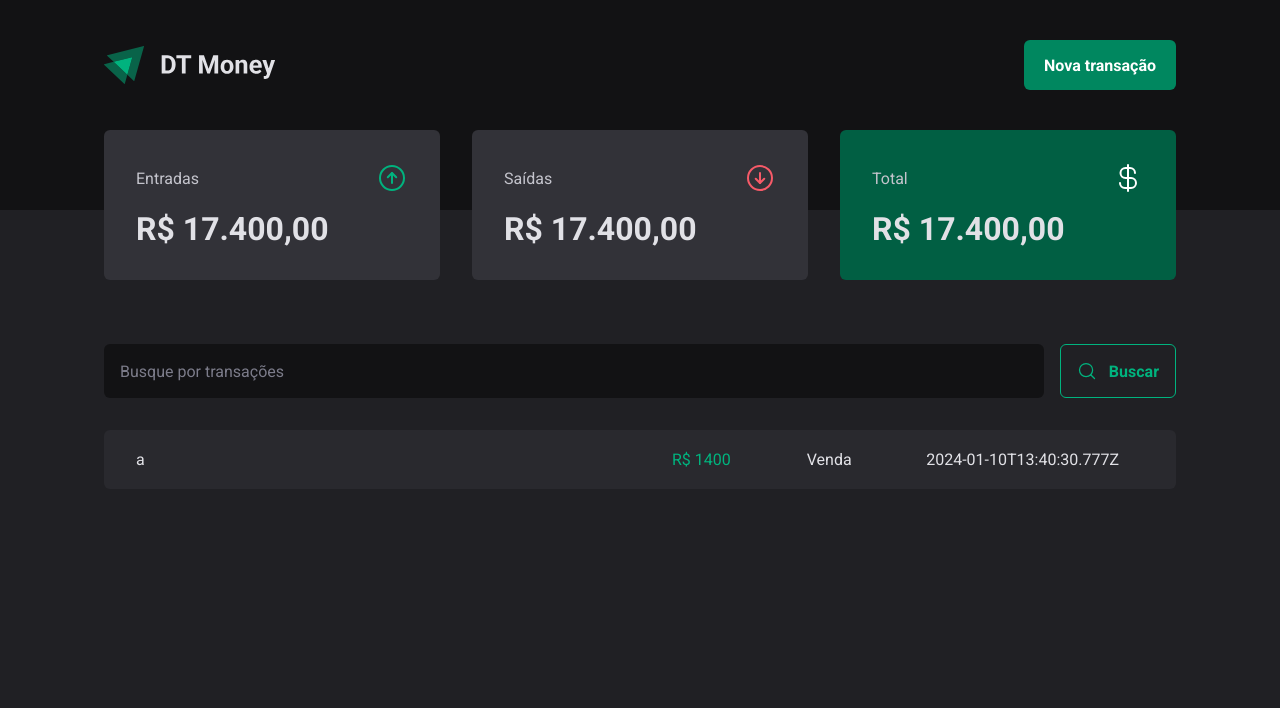
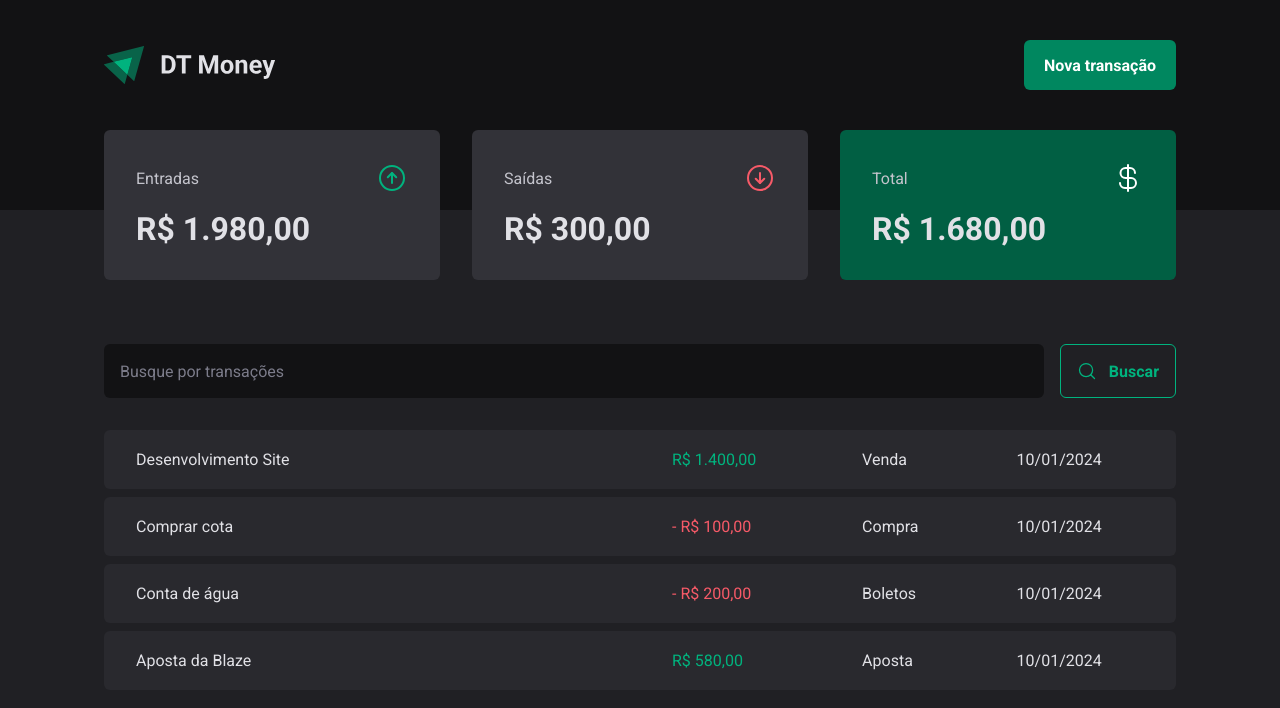
Before and after one commit to PeNavarro/dt-money, a React (Vite) app: page / in a window 1280 px wide. Shown: the top 708 px of the page. Built offline with nearby package versions, Linux system fonts and the light colour scheme; data requests are answered from the project's data file.

Commit message:
feat(transactions): create transactions context

```diff
--- a/server.json
+++ b/server.json
@@ -2,10 +2,34 @@
     "transactions": [
         {
             "id": 1,
-            "description": "a",
+            "description": "Desenvolvimento Site",
             "type": "income",
             "category": "Venda",
-            "price": "1400",
+            "price": 1400,
+            "createdAt": "2024-01-10T13:40:30.777Z"
+        },
+        {
+            "id": 2,
+            "description": "Comprar cota",
+            "type": "outcome",
+            "category": "Compra",
+            "price": 100,
+            "createdAt": "2024-01-10T13:40:30.777Z"
+        },
+        {
+            "id": 3,
+            "description": "Conta de água",
+            "type": "outcome",
+            "category": "Boletos",
+            "price": 200,
+            "createdAt": "2024-01-10T13:40:30.777Z"
+        },
+        {
+            "id": 4,
+            "description": "Aposta da Blaze",
+            "type": "income",
+            "category": "Aposta",
+            "price": 580,
             "createdAt": "2024-01-10T13:40:30.777Z"
         }
     ]
--- a/src/components/Summary/index.tsx
+++ b/src/components/Summary/index.tsx
@@ -1,7 +1,24 @@
+import { useContext } from "react";
 import { SummaryContainer, SummaryCard } from "./styles";
 import { ArrowCircleDown, ArrowCircleUp, CurrencyDollar } from "phosphor-react"
+import { TransactionsContext } from "../../contexts/TransactionsContext";
+import { priceFormatter } from "../../utils/formatter";
 
 export function Summary(){
+    const { transactions } = useContext(TransactionsContext)
+
+    const summary = transactions.reduce((acc, transaction) => {
+        if(transaction.type === 'income'){
+            acc.income += transaction.price
+            acc.total += transaction.price
+        }else{
+            acc.outcome += transaction.price
+            acc.total -= transaction.price
+        }
+
+        return acc
+    }, {income: 0, outcome: 0, total: 0})
+
     return(
         <SummaryContainer>
             <SummaryCard>
@@ -10,7 +27,7 @@
                     <ArrowCircleUp size={32} color="#00b37e" />
                 </header>
 
-                <strong>R$ 17.400,00</strong>
+                <strong>{priceFormatter.format(summary.income)}</strong>
             </SummaryCard>
 
             <SummaryCard>
@@ -19,7 +36,7 @@
                     <ArrowCircleDown size={32} color="#f75a68" />
                 </header>
 
-                <strong>R$ 17.400,00</strong>
+                <strong>{priceFormatter.format(summary.outcome)}</strong>
             </SummaryCard>
 
             <SummaryCard variant="green">
@@ -28,7 +45,7 @@
                     <CurrencyDollar size={32} color="#fff" />
                 </header>
 
-                <strong>R$ 17.400,00</strong>
+                <strong>{priceFormatter.format(summary.total)}</strong>
             </SummaryCard>
         </SummaryContainer>
     )
--- a/src/pages/Transactions/index.tsx
+++ b/src/pages/Transactions/index.tsx
@@ -4,7 +4,7 @@
 import { Summary } from "../../components/Summary/index.tsx"
 import { TransactionsContainer, TransactionsTable, PriceHighlight } from "./styles.ts"
 import { TransactionsContext } from "../../contexts/TransactionsContext.tsx"
-
+import { dateFormatter, priceFormatter } from '../../utils/formatter.ts'
 export function Transactions(){
     const { transactions } = useContext(TransactionsContext)
 
@@ -24,11 +24,12 @@
                                     <td width="50%">{transaction.description}</td>
                                     <td>
                                         <PriceHighlight variant={transaction.type}>
-                                            R$ {transaction.price}
+                                            {transaction.type === 'outcome' && '- '}
+                                            {priceFormatter.format(transaction.price)}
                                         </PriceHighlight>
                                     </td>
                                     <td>{transaction.category}</td>
-                                    <td>{transaction.createdAt}</td>
+                                    <td>{dateFormatter.format(new Date(transaction.createdAt))}</td>
                                 </tr>
                             )
                         })}
--- /dev/null
+++ b/src/utils/formatter.ts
@@ -0,0 +1,6 @@
+export const dateFormatter = new Intl.DateTimeFormat('pt-BR');
+
+export const priceFormatter = new Intl.NumberFormat('pt-BR', {
+    style: 'currency',
+    currency: 'BRL'
+})
```
